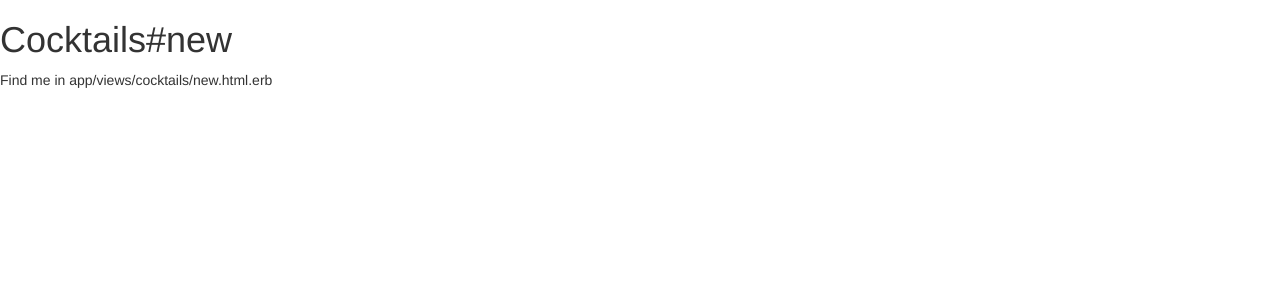
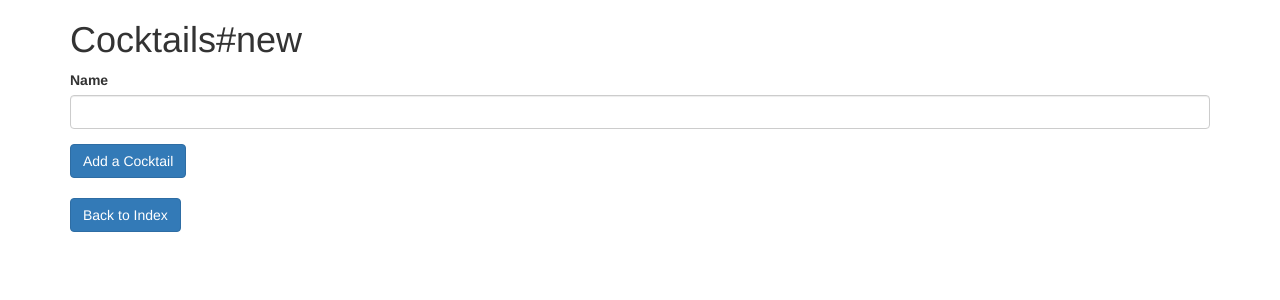
Before and after one commit to salimdaif/rails-mister-cocktail, a Rails app: page /cocktails/new in a window 1280 px wide. Shown: the top 300 px of the page. Run offline with Rails 7, Linux system fonts and the light colour scheme; style sheets or scripts are compiled from the project's sources; parts of the project's set-up code (start-up, migrations or seed data) failed here and were passed over; some libraries are stand-ins or nearby versions.

Commit message:
Mister Cocktail WORKS

```diff
--- a/app/controllers/cocktails_controller.rb
+++ b/app/controllers/cocktails_controller.rb
@@ -1,13 +1,27 @@
 class CocktailsController < ApplicationController
   def index
+    @cocktails = Cocktail.all
   end
 
   def show
+    @cocktail = Cocktail.find(params[:id])
   end
 
   def new
+    @cocktail = Cocktail.new
   end
 
   def create
+    @cocktail = Cocktail.new(params_cocktail)
+    if @cocktail.save
+      redirect_to cocktails_path
+    else
+      render :new
+    end
+  end
+
+  private
+  def params_cocktail
+    params.require(:cocktail).permit(:name)
   end
 end
--- a/app/views/cocktails/new.html.erb
+++ b/app/views/cocktails/new.html.erb
@@ -1,2 +1,8 @@
 <h1>Cocktails#new</h1>
-<p>Find me in app/views/cocktails/new.html.erb</p>
+
+<%= simple_form_for [@cocktail] do |f| %>
+  <%= f.input :name %>
+  <%= f.submit "Add a Cocktail", class: "btn btn-primary" %>
+<% end %>
+<br>
+<%= link_to "Back to Index", cocktails_path, class: "btn btn-primary"%>
--- a/app/views/layouts/application.html.erb
+++ b/app/views/layouts/application.html.erb
@@ -12,6 +12,8 @@
   </head>
 
   <body>
+  <div class="container">
     <%= yield %>
+    </div>
   </body>
 </html>
--- a/config/routes.rb
+++ b/config/routes.rb
@@ -4,4 +4,5 @@ Rails.application.routes.draw do
     resources :doses, only: [:new, :create]
   end
   resources :doses, only: [:destroy]
+  root "cocktails#index"
 end
```
Also changed, not shown: app/controllers/doses_controller.rb (+21 -0 lines), app/views/cocktails/index.html.erb (+16 -1 lines), app/views/cocktails/show.html.erb (+16 -2 lines), app/views/doses/new.html.erb (+6 -1 lines), Gemfile, Gemfile.lock.
